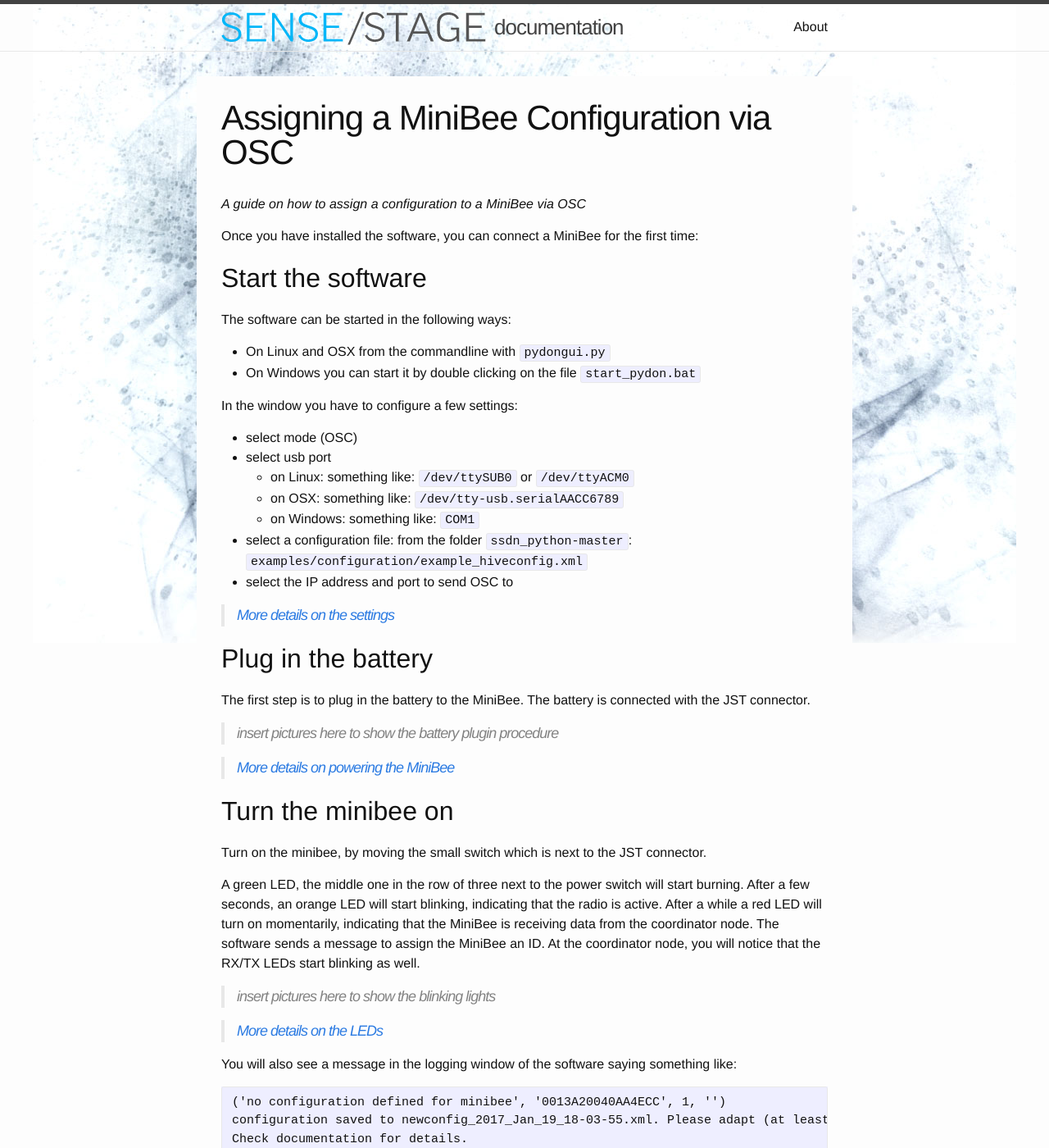
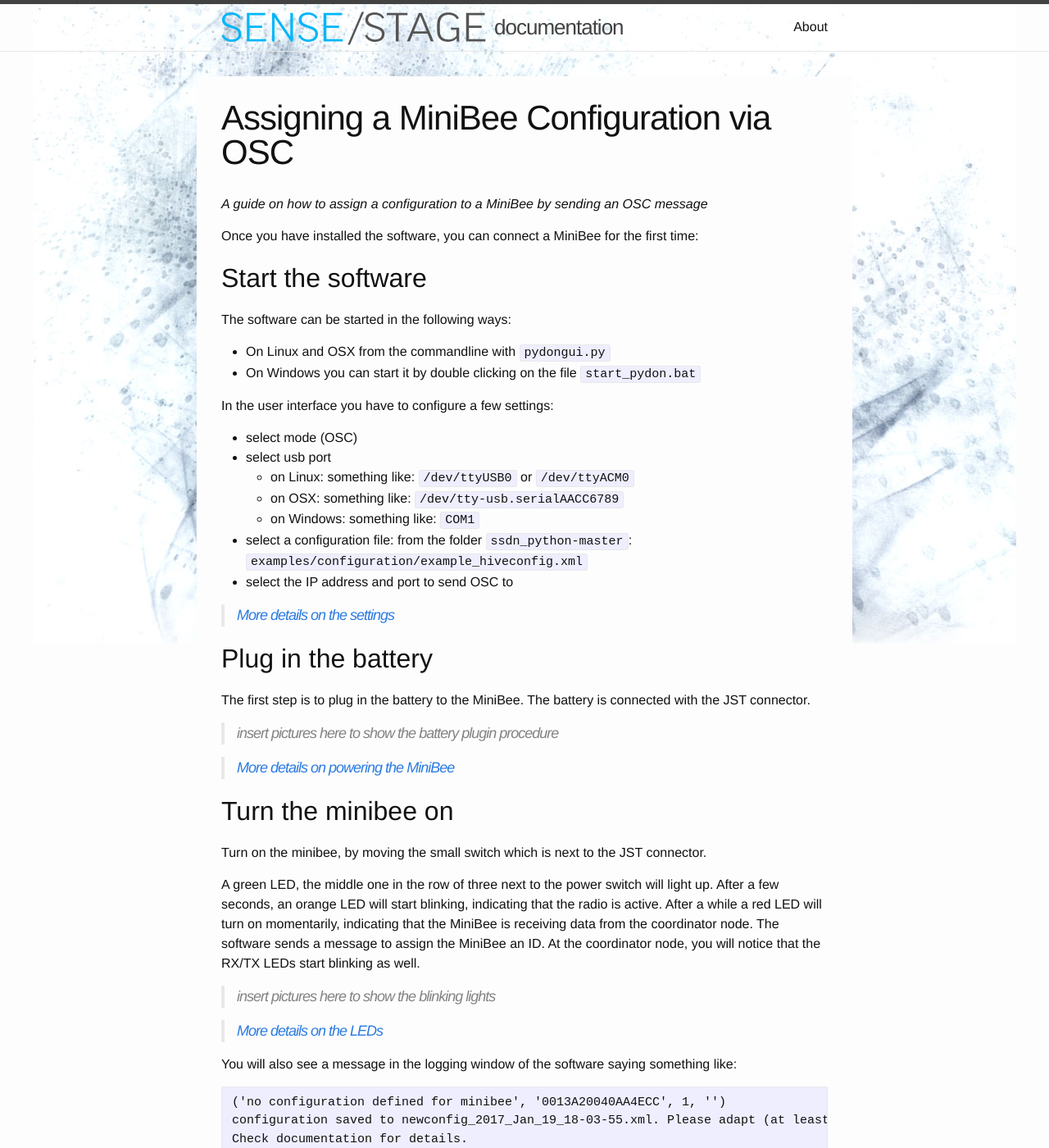
Before and after one commit to SenseStageTeam/sensestage_documentation, a Jekyll site: the page built from _minibee/assigning-a-minibee-configuration-via-osc.md, in a window 1280 px wide and 1400 px high. Shown: the whole window at 82% size. Built offline with Jekyll 4.4.1, drawn with Linux system fonts in a browser that asks for light colours; some of the changed text lies outside the part shown.

Commit message:
updates for getting started

```diff
--- a/_minibee/assigning-a-minibee-configuration-via-osc.md
+++ b/_minibee/assigning-a-minibee-configuration-via-osc.md
@@ -1,6 +1,6 @@
 ---
 title: Assigning a MiniBee Configuration via OSC
-summary: A guide on how to assign a configuration to a MiniBee via OSC
+summary: A guide on how to assign a configuration to a MiniBee by sending an OSC message
 layout: documentation
 type: guide
 date: 2017-02-06
@@ -27,11 +27,11 @@ The software can be started in the following ways:
 - On Linux and OSX from the commandline with `pydongui.py`
 - On Windows you can start it by double clicking on the file `start_pydon.bat`
 
-In the window you have to configure a few settings:
+In the user interface you have to configure a few settings:
 
 * select mode (OSC)
 * select usb port
-    * on Linux: something like: `/dev/ttySUB0` or `/dev/ttyACM0`
+    * on Linux: something like: `/dev/ttyUSB0` or `/dev/ttyACM0`
     * on OSX: something like: `/dev/tty-usb.serialAACC6789`
     * on Windows: something like: `COM1`
 * select a configuration file: from the folder `ssdn_python-master`: `examples/configuration/example_hiveconfig.xml`
@@ -51,7 +51,7 @@ The first step is to plug in the battery to the MiniBee. The battery is connecte
 
 Turn on the minibee, by moving the small switch which is next to the JST connector.
 
-A green LED, the middle one in the row of three next to the power switch will start burning. After a few seconds, an orange LED will start blinking, indicating that the radio is active. After a while a red LED will turn on momentarily, indicating that the MiniBee is receiving data from the coordinator node. The software sends a message to assign the MiniBee an ID. At the coordinator node, you will notice that the RX/TX LEDs start blinking as well.
+A green LED, the middle one in the row of three next to the power switch will light up. After a few seconds, an orange LED will start blinking, indicating that the radio is active. After a while a red LED will turn on momentarily, indicating that the MiniBee is receiving data from the coordinator node. The software sends a message to assign the MiniBee an ID. At the coordinator node, you will notice that the RX/TX LEDs start blinking as well.
 
 
 > *insert pictures here to show the blinking lights*
```
Also changed, not shown: _minibee/connecting-a-minibee-for-the-first-time.md (+7 -3 lines), _minibee/getting-started-with-sense-stage.md (+1 -1 lines).
